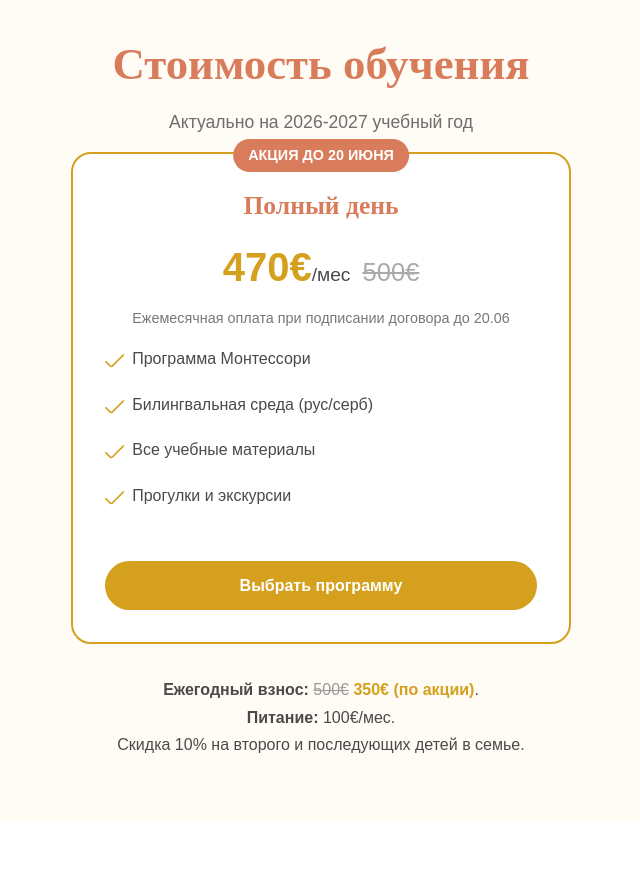
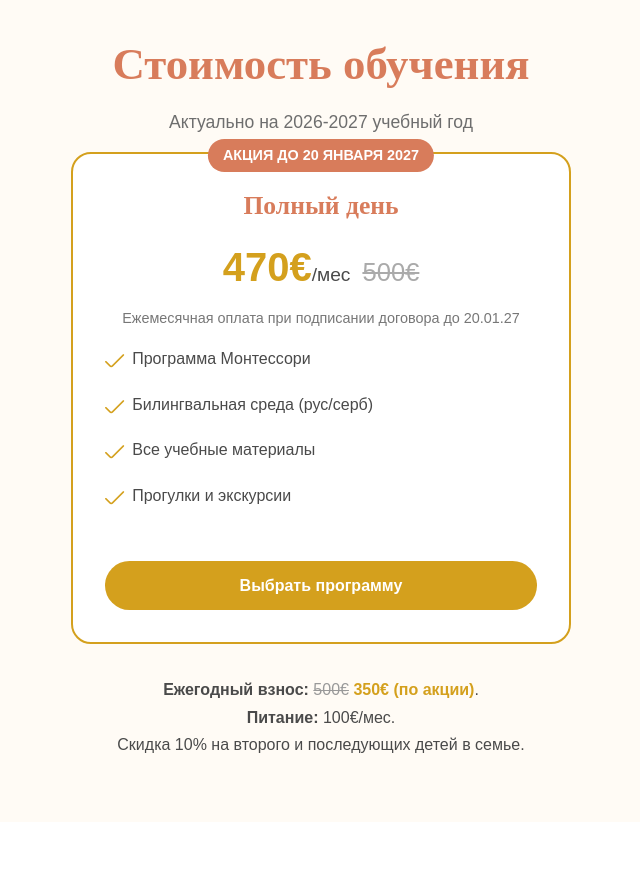
Before and after one commit to NataliaIskra/nataliaiskra.github.io, a plain HTML site: page index.html in a window 1280 px wide. Shown: the part 2720-3605 px from the top of the page, without its empty margins (319-959 px from the left). Drawn offline with nearby package versions, Linux system fonts and the light colour scheme.

Commit message:
Update index.html

```diff
--- a/index.html
+++ b/index.html
@@ -318,13 +318,13 @@
               <p class="section-subtitle" style="margin-bottom: var(--spacing-md);">Актуально на 2026-2027 учебный год</p>
               <div class="pricing-grid">
                   <div class="pricing-card promo">
-                      <div class="promo-badge">АКЦИЯ ДО 20 ИЮНЯ</div>
+                      <div class="promo-badge">АКЦИЯ ДО 20 ЯНВАРЯ 2027</div>
                       <h3>Полный день</h3>
                       <div class="price">
                         <span>470€<small>/мес</small></span>
                         <span class="old-price">500€</span>
                       </div>
-                      <p class="plan-age-focus">Ежемесячная оплата при подписании договора до 20.06</p>
+                      <p class="plan-age-focus">Ежемесячная оплата при подписании договора до 20.01.27</p>
                       <ul class="features-list">
                           <li><i class="fi fi-rr-check"></i><div>Программа Монтессори</div></li>
                           <li><i class="fi fi-rr-check"></i><div>Билингвальная среда (рус/серб)</div></li>
```
